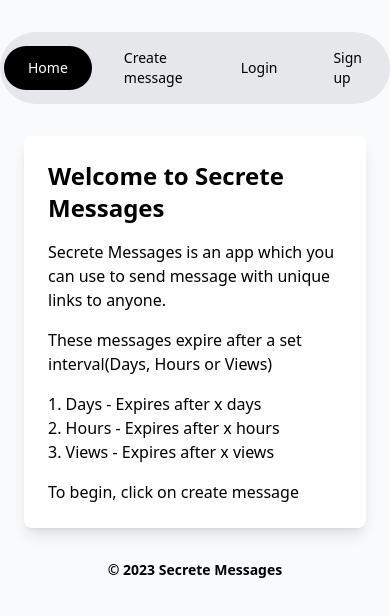
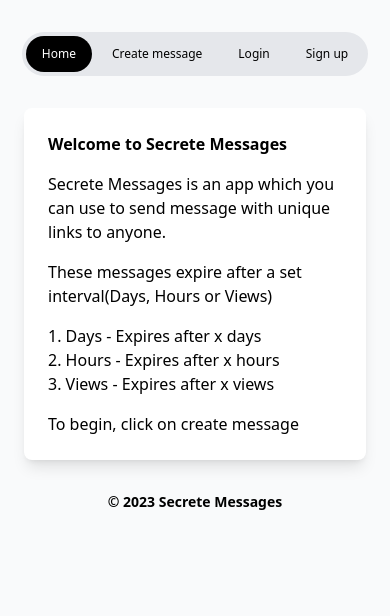
Before and after one commit to bl3ck/secrete-message, a React (Vite) app: page / in a window 390 px wide. Shown: the top 616 px of the page. Built offline with nearby package versions, Linux system fonts and the light colour scheme; no server answers.

Commit message:
Mobile nav fix

```diff
--- a/src/index.css
+++ b/src/index.css
@@ -22,7 +22,7 @@ body #root{
   @apply font-sans
 }
 h1{
-  @apply text-2xl font-bold
+  @apply  text-base sm:text-2xl font-bold
 }
 
 /* 1. Header */
@@ -30,10 +30,10 @@ header{
   @apply flex justify-center relative
 }
 header ul{
-  @apply flex gap-2 items-center justify-center bg-gray-200 rounded-full w-auto p-1
+  @apply flex gap-1 sm:gap-2 items-center justify-center bg-gray-200 rounded-full w-auto p-1
 }
 header ul li a{
-  @apply  px-6 py-3 rounded-full block align-middle items-center text-sm delay-75 overflow-hidden duration-500 transition-all
+  @apply px-4 py-2.5 sm:px-6 sm:py-3 rounded-full block align-middle items-center text-xs sm:text-sm delay-75 overflow-hidden duration-500 transition-all
 }
 header ul li a:hover{
   @apply text-gray-500
```
